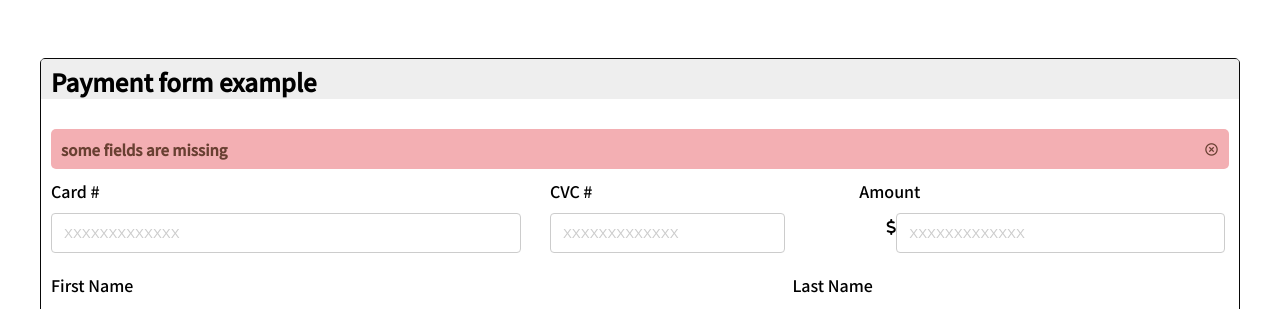
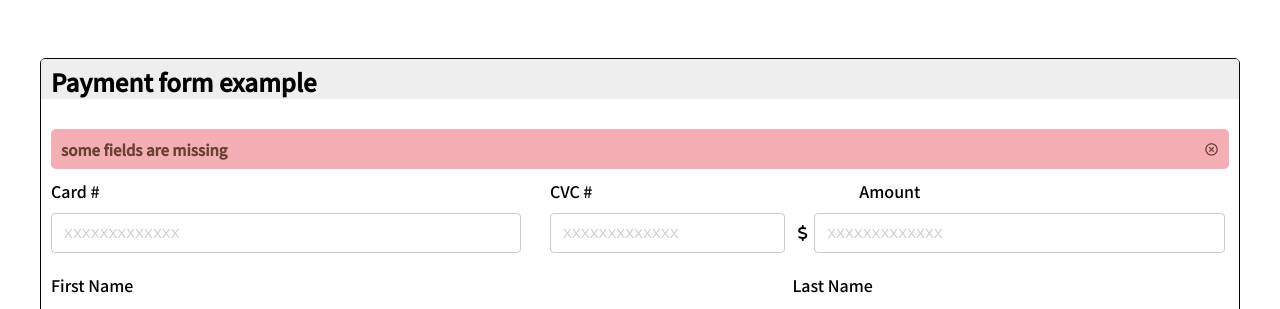
Before and after one commit to 4GeeksAcademy/html_forms-Diego, a plain HTML site: page index.html in a window 1280 px wide. Shown: the top 309 px of the page. Drawn offline with nearby package versions, Linux system fonts and the light colour scheme.

Commit message:
Fixed Dolar icons

```diff
--- a/index.html
+++ b/index.html
@@ -36,11 +36,8 @@
                 </div>
                 <div class="Amount">
                     <label for="Amount">Amount</label>
-                    <div>
                     <i class="fa-solid fa-dollar-sign"></i>
                     <input class="buttons" type="text" name="Amount" id="Amount" placeholder="XXXXXXXXXXXXX">
-
-                    </div>
                 </div>
             </div>
             <!-- End Box with the information card-->
--- a/styles.css
+++ b/styles.css
@@ -77,13 +77,13 @@ body {
 .Amount {
     width: 35%;
     display: flex;
-
+    position: relative;
 }
 
-.Amount div i {
-    margin-left: 5px;
-    align-self: center;
-    margin-bottom: 13px;
+.Amount i {
+    position: absolute;
+    top: 55%;
+    left: -4%;
 }
 
 .Amount label {
```
